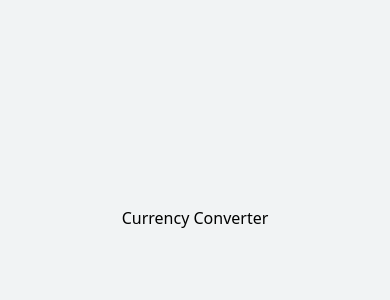
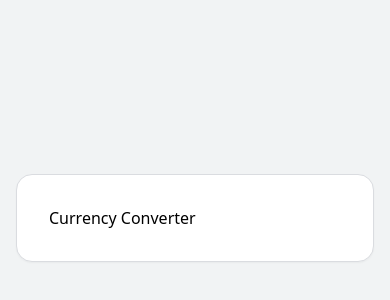
Before and after one commit to Eduardo-YGIAH/currency-converter, a React (Vite) app: page / in a window 390 px wide. Shown: the part 204-504 px from the top of the page. Built offline with nearby package versions, Linux system fonts and the light colour scheme.

Commit message:
feat(card): implement responsive card shell

```diff
--- a/src/App.tsx
+++ b/src/App.tsx
@@ -1,9 +1,12 @@
+import { Card } from "./components/Card/Card";
 import { PageContainer } from "./components/Layout/PageContainer";
 
 function App() {
   return (
     <PageContainer>
-      <div>Currency Converter</div>
+      <Card>
+        <div>Currency Converter</div>
+      </Card>
     </PageContainer>
   );
 }
--- /dev/null
+++ b/src/components/Card/Card.module.css
@@ -0,0 +1,16 @@
+.card {
+  width: 100%;
+  max-width: var(--layout-cardMaxWidth);
+
+  background-color: var(--color-cardBackground);
+
+  border-radius: var(--layout-cardBorderRadius);
+
+  padding: var(--layout-cardPadding);
+
+  border: 1px solid var(--color-borderSubtle);
+
+  box-sizing: border-box;
+
+  box-shadow: var(--shadow-card);
+}
--- /dev/null
+++ b/src/components/Card/Card.tsx
@@ -0,0 +1,9 @@
+import styles from "./Card.module.css";
+
+type Props = {
+  children: React.ReactNode;
+};
+
+export function Card({ children }: Props) {
+  return <div className={styles.card}>{children}</div>;
+}
```
